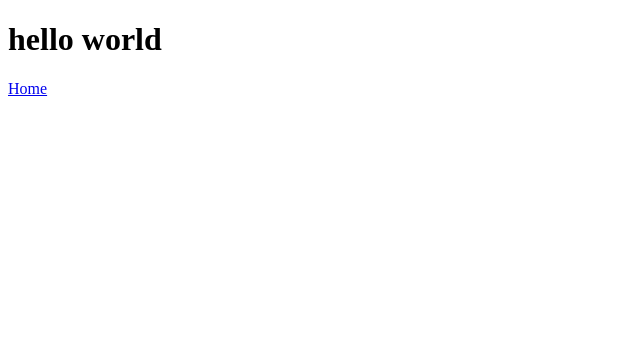
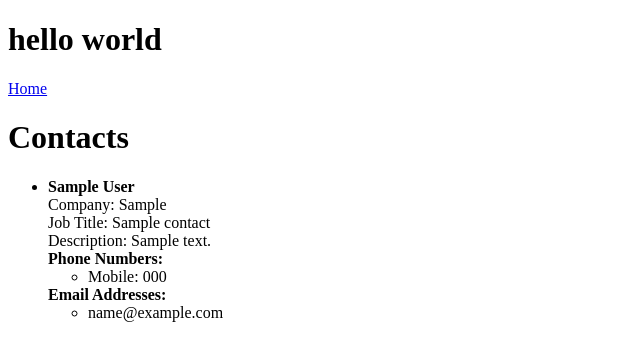
Before and after one commit to eduardkh/dj-phonebook-24, a Django app: page / in a window 1280 px wide. Shown: the top 361 px of the page, without its empty margins (0-640 px from the left). Run offline with Django 5.2, Linux system fonts and the light colour scheme; tables that the repository leaves empty hold one stand-in row (values such as "Sample post").

Commit message:
reflect contacts on homepage

```diff
--- a/phonebook_app/templates/phonebook_app/index.html
+++ b/phonebook_app/templates/phonebook_app/index.html
@@ -1,12 +1,35 @@
 <!DOCTYPE html>
 <html lang="en">
-<head>
-    <meta charset="UTF-8">
-    <meta name="viewport" content="width=device-width, initial-scale=1.0">
+  <head>
+    <meta charset="UTF-8" />
+    <meta name="viewport" content="width=device-width, initial-scale=1.0" />
     <title>Document</title>
-</head>
-<body>
+  </head>
+  <body>
     <h1>hello world</h1>
     <a href="{% url 'index' %}">Home</a>
-</body>
+    <h1>Contacts</h1>
+    <ul>
+      {% for contact in contacts %}
+      <li>
+        <strong>{{ contact.first_name }} {{ contact.last_name }}</strong><br />
+        Company: {{ contact.company }}<br />
+        Job Title: {{ contact.job_title }}<br />
+        Description: {{ contact.description }}<br />
+        <strong>Phone Numbers:</strong>
+        <ul>
+          {% for phone in contact.phone_numbers.all %}
+          <li>{{ phone.get_phone_type_display }}: {{ phone.number }}</li>
+          {% endfor %}
+        </ul>
+        <strong>Email Addresses:</strong>
+        <ul>
+          {% for email in contact.email_addresses.all %}
+          <li>{{ email.email }}</li>
+          {% endfor %}
+        </ul>
+      </li>
+      {% endfor %}
+    </ul>
+  </body>
 </html>
--- a/phonebook_app/views.py
+++ b/phonebook_app/views.py
@@ -1,5 +1,7 @@
 from django.shortcuts import render
+from .models import Contact
 
 
 def index(request):
-    return render(request, 'phonebook_app/index.html')
+    contacts = Contact.objects.all()
+    return render(request, 'phonebook_app/index.html', {'contacts': contacts})
```
